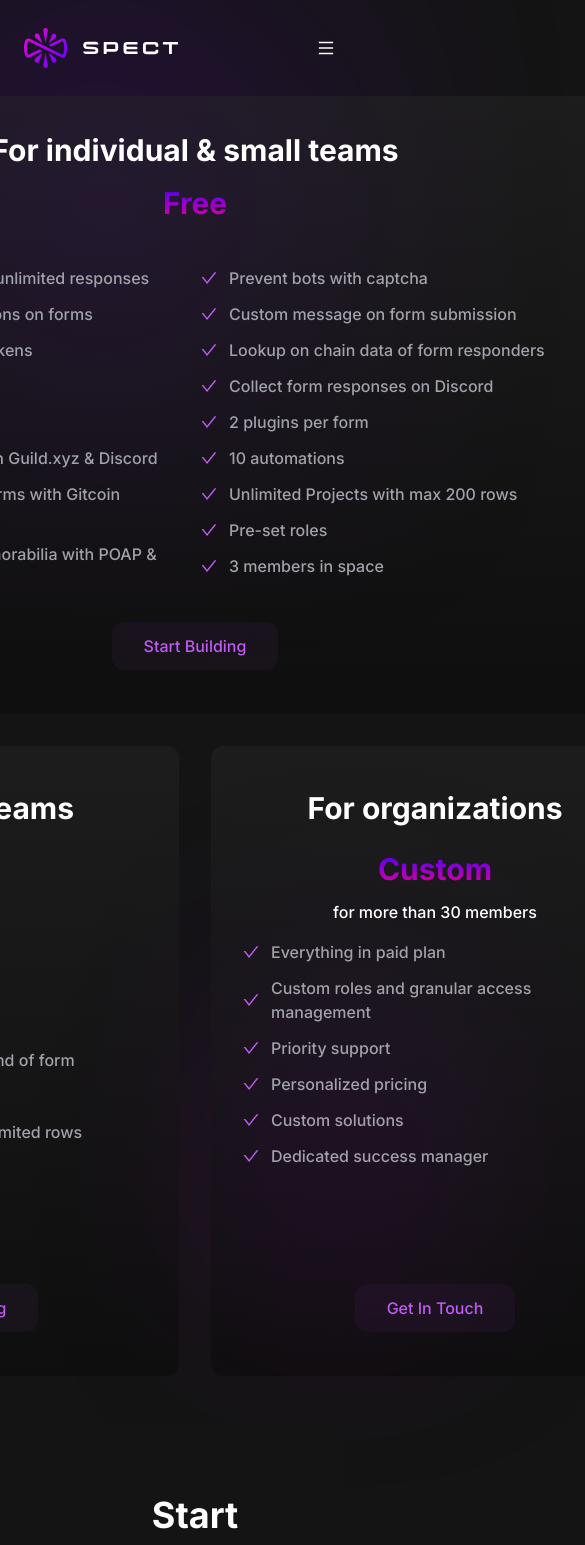
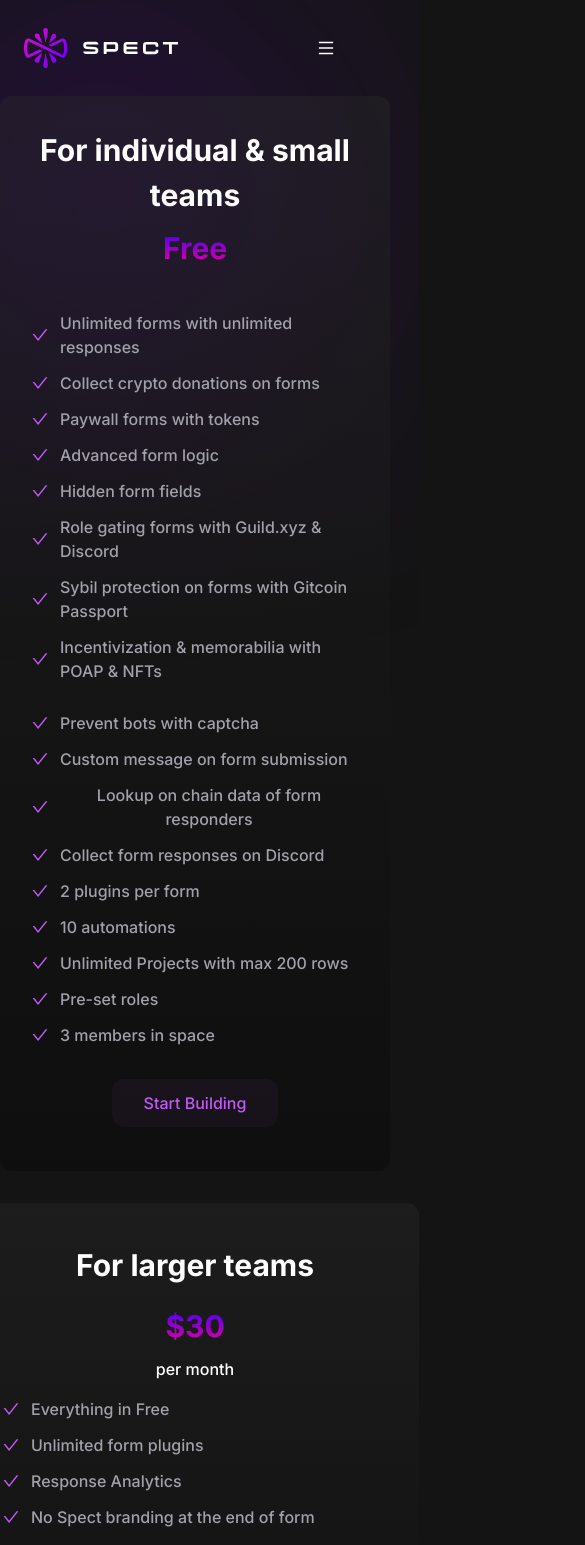
Before and after one commit to spect-ai/landing-page, a React (Vite) app: page /pricing in a window 390 px wide. Shown: the top 1545 px of the page, 585 px wide, since content can reach past the window. Built offline with nearby package versions, Linux system fonts and the light colour scheme.

Commit message:
responsiveness pricing

```diff
--- a/src/modules/Pricing/index.tsx
+++ b/src/modules/Pricing/index.tsx
@@ -57,8 +57,8 @@ export default function Pricing() {
             <h1 className="md:leading-normal sm:leading-normal lg:leading-tight lg:text-4xl md:text-3xl sm:text-3xl font-bold z-40 p-2">
               <GradientWord className="my-3">Free</GradientWord>
             </h1>
-            <div className="flex flex-row gap-3 mt-4">
-              <div className="flex flex-col gap-3 mt-4 w-96">
+            <div className="flex flex-col lg:flex-row gap-3 mt-4">
+              <div className="flex flex-col gap-3 mt-4 w-full lg:w-96">
                 {freePlan.slice(0, 8).map((feature) => {
                   return (
                     <div
@@ -73,7 +73,7 @@ export default function Pricing() {
                   );
                 })}
               </div>
-              <div className="flex flex-col gap-3 mt-4 w-96">
+              <div className="flex flex-col gap-3 mt-4 w-full lg:w-96">
                 {freePlan.slice(8, 17).map((feature) => {
                   return (
                     <div
@@ -96,7 +96,7 @@ export default function Pricing() {
             </a>
           </div>
         </div>
-        <div className="flex flex-row text-center items-start z-20 gap-8 h-128">
+        <div className="flex flex-col lg:flex-row text-center items-start z-20 gap-8 h-128">
           <div className="flex flex-col text-center items-center z-20">
             <div className="lg:col-span-1 md:col-span-2 sm:col-span-2 bg-gradientTwo rounded-xl h-full p-8">
               <h1 className="md:leading-normal sm:leading-normal lg:leading-tight lg:text-4xl md:text-3xl sm:text-3xl font-bold z-40 p-2">
```
